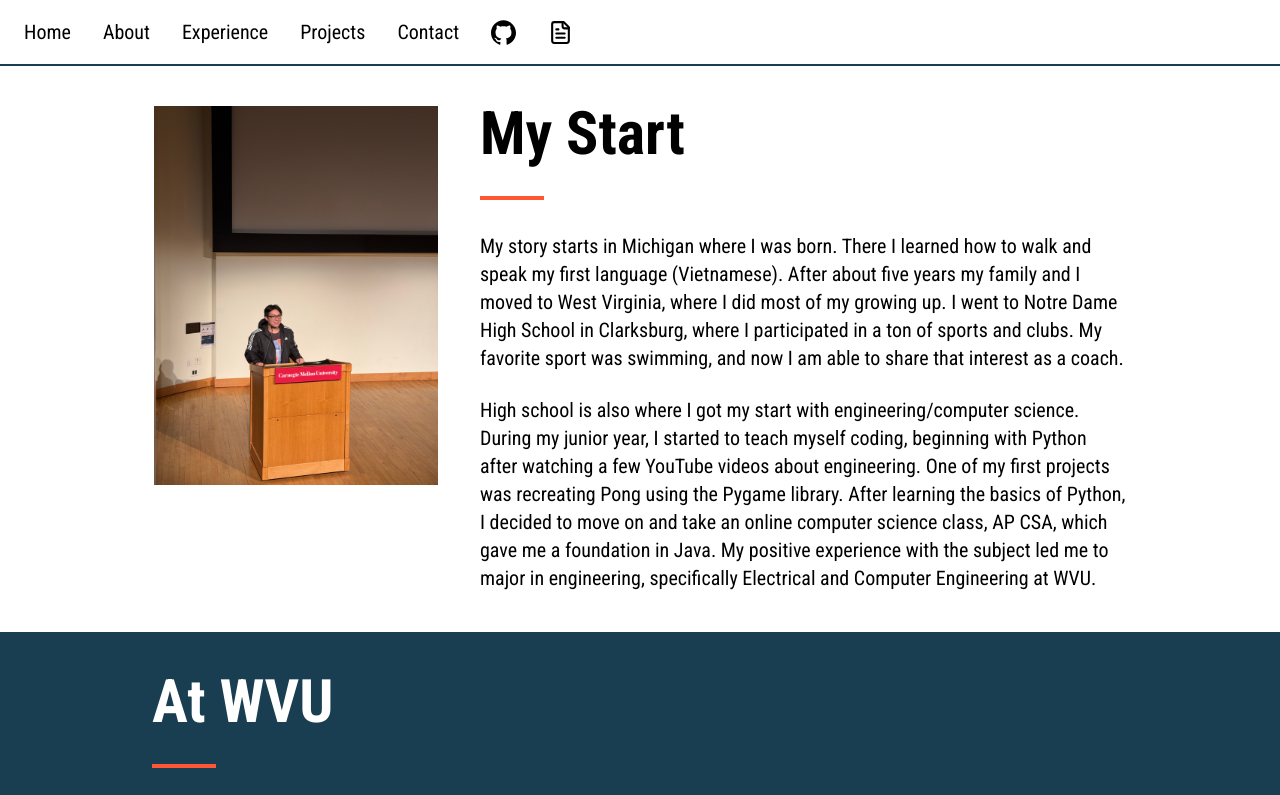
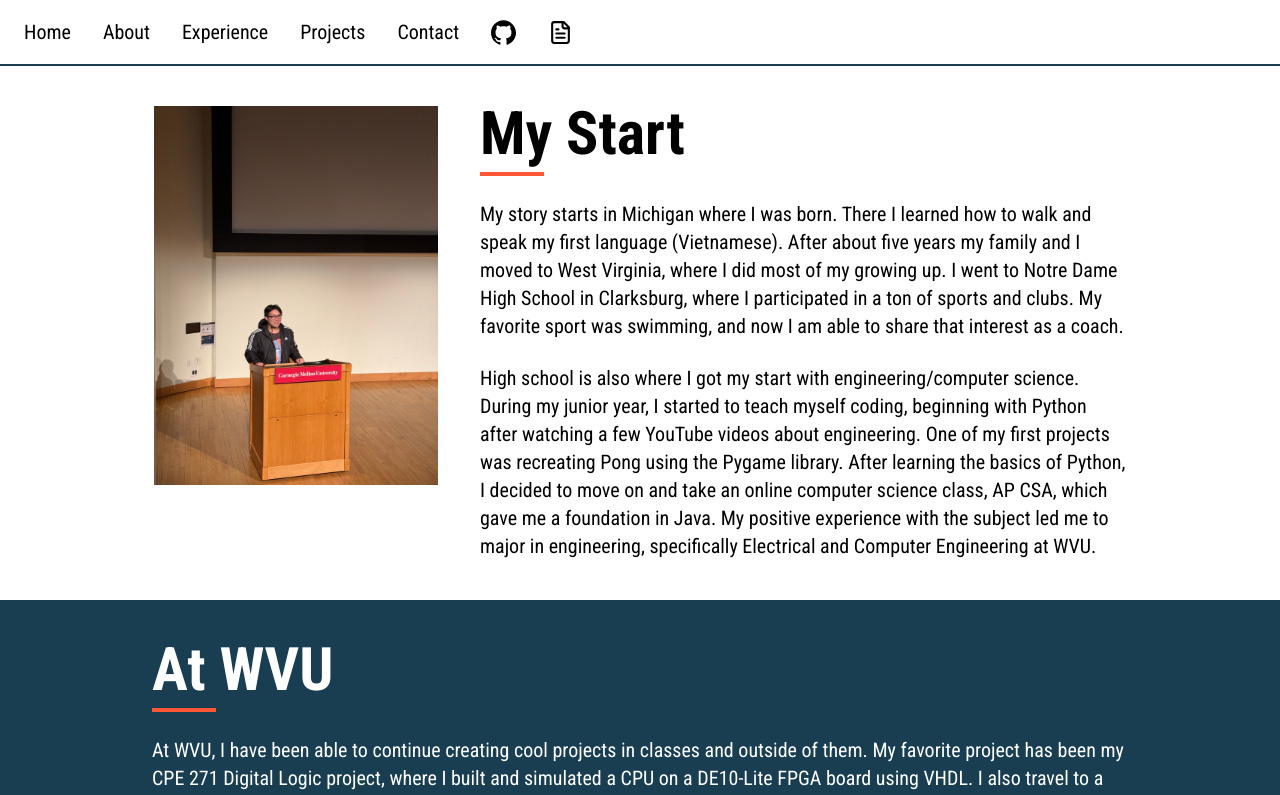
Before and after one commit to BrianCode9/brian-portfolio, a Next.js app: page /about in a window 1280 px wide. Shown: the top 795 px of the page. Built offline with nearby package versions, Linux system fonts and the light colour scheme.

Commit message:
Tighten spacing under heading underlines

```diff
--- a/src/app/about/page.tsx
+++ b/src/app/about/page.tsx
@@ -25,10 +25,12 @@ export default function AboutPage() {
               height={3024}
             />
             <div className="flex flex-col gap-6">
+              <div>
                 <h1 className="mb-2 text-4xl font-bold md:text-5xl lg:text-6xl">
                   My Start
                 </h1>
-              <div className="bg-orange-highlight mb-2 h-1 w-16" />
+                <div className="bg-orange-highlight h-1 w-16" />
+              </div>
               <p>
                 My story starts in Michigan where I was born. There I learned
                 how to walk and speak my first language (Vietnamese). After
@@ -59,10 +61,12 @@ export default function AboutPage() {
       <div className="bg-suit-teal">
         <div className="mx-auto w-full max-w-5xl px-6 py-10 text-white">
           <div className="flex flex-col gap-6 text-lg md:text-xl">
+            <div>
               <h2 className="mb-2 text-4xl font-bold md:text-5xl lg:text-6xl">
                 At WVU
               </h2>
-            <div className="bg-orange-highlight mb-2 h-1 w-16" />
+              <div className="bg-orange-highlight h-1 w-16" />
+            </div>
             <p>
               At WVU, I have been able to continue creating cool projects in
               classes and outside of them. My favorite project has been my CPE
--- a/src/components/section/contact-section.tsx
+++ b/src/components/section/contact-section.tsx
@@ -12,10 +12,12 @@ const ContactSection = () => {
         </div>
         <div className="bg-suit-teal w-full rounded-lg text-white">
           <div className="flex flex-col gap-3 p-6 md:p-10">
-            <div className="mb-1 text-2xl font-bold md:text-3xl">
-              Contact Me
+            <div>
+              <div className="mb-2 text-2xl font-bold md:text-3xl">
+                Contact Me
+              </div>
+              <div className="bg-orange-highlight h-1 w-12" />
             </div>
-            <div className="bg-orange-highlight mb-2 h-1 w-12" />
             <div>Email: brianngo2948 [at] gmail [dot] com</div>
             <div>LinkedIn: Brianngo9</div>
             <div>Instagram: Brian_Ngo9</div>
```
Lines whose indentation alone changed are shown as unchanged.
